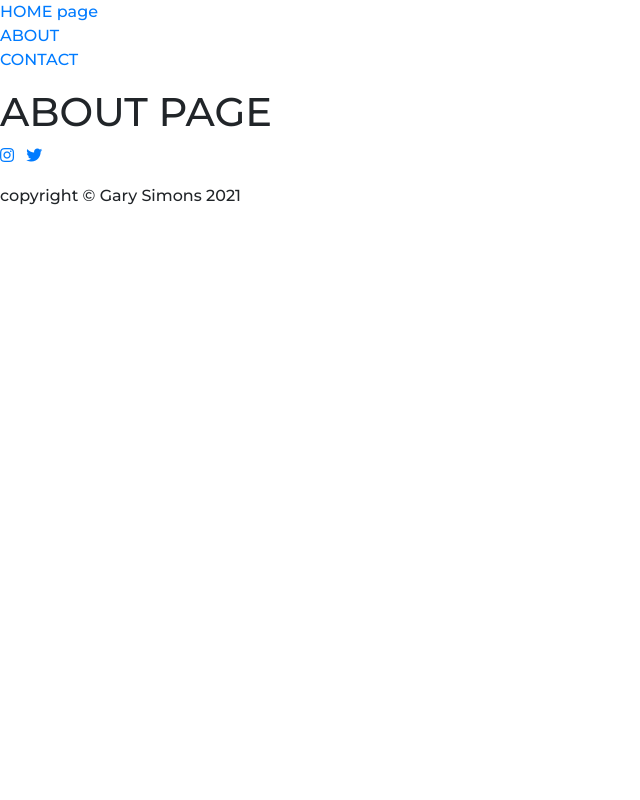
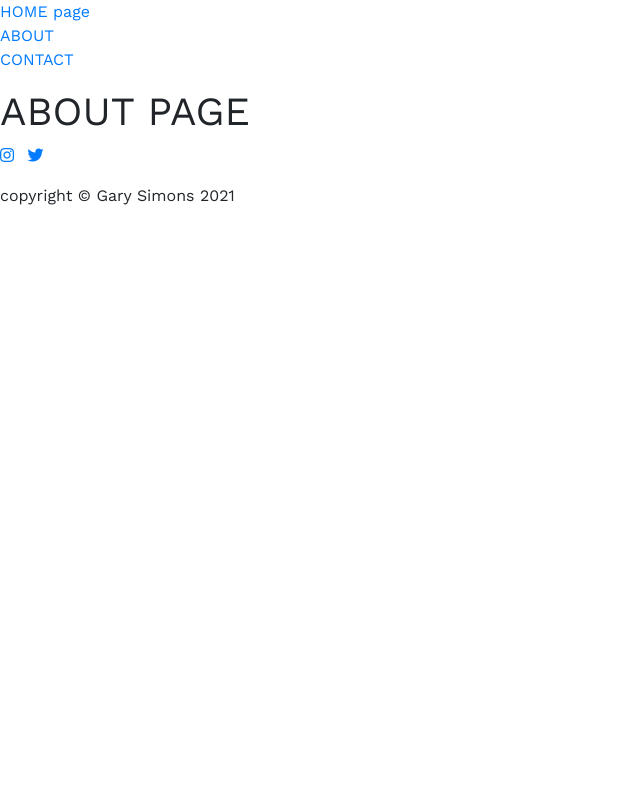
Before and after one commit to GarySimons/brandon-fischer, a Flask app: page /about in a window 1280 px wide. Shown: the whole page, without its empty margins (0-640 px from the left). Run offline with Flask 2, Linux system fonts and the light colour scheme; some libraries are stand-ins or nearby versions.

Commit message:
Added Work Sans Google Font to style.css

```diff
--- a/static/css/style.css
+++ b/static/css/style.css
@@ -1,4 +1,4 @@
-@import url('https://fonts.googleapis.com/css?family=Montserrat:300,500&display=swap');
+@import url('https://fonts.googleapis.com/css2?family=Work+Sans:wght@300;400;800&display=swap');
 
 * {
     margin: 0;
@@ -10,7 +10,7 @@ html {
 }
 
 body {
-    font-family: 'Montserrat', sans-serif;
+    font-family: 'Work Sans', sans-serif;
     text-decoration: none;
     height: 100vh;
     width: 100vw;
--- a/templates/pages/index.html
+++ b/templates/pages/index.html
@@ -1,4 +1,4 @@
 {% extends "layout/base.html" %}
 {% block content %}
-    <h1>HOME PAGE</h1>
+    <h1>BRANDON FISCHER</h1>
 {% endblock %}
```
